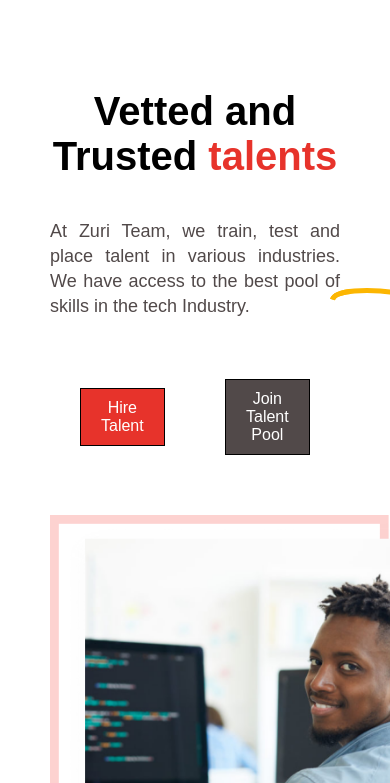
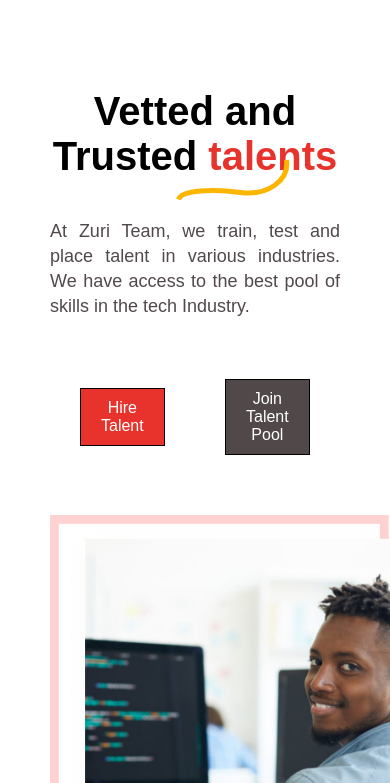
Before and after one commit to tijesus/Zuripage-clone, a plain HTML site: page zuritalent.html in a window 390 px wide. Shown: the part 61-844 px from the top of the page. Drawn offline with Linux system fonts and the light colour scheme; files whose address does not match are found by name.

Commit message:
fixed overflow for after psuedo for h1

```diff
--- a/zuritalent.css
+++ b/zuritalent.css
@@ -69,6 +69,7 @@ a {
 .vett_text h1{
     color: black;
 font-size: 40px;
+text-align: center;
 }
 .vett_text #intro{
   max-width: 500px;
@@ -87,11 +88,10 @@ span{
   color: #E7332B;
 }
 .vett_text h1::after{
-  content: "";
-  background-image: url(./image/talent.zuri.team/thick-wave.svg);
+  content: url(./image/talent.zuri.team/thick-wave.svg);
   position: absolute;
-  top: 255px;
-  left: 450px;
+  top: 80px;
+  left: 47%;
   width: 20px;
 
 }
@@ -147,6 +147,7 @@ span{
   display: flex;
   align-items: center;
   width: 400px;
+  margin: 0 auto;
   justify-content: space-between;
 }
 .country img{
@@ -156,10 +157,10 @@ span{
   width: 70px;
   height: 70px;
 }
-.world h1{
+/* .world h1{
   max-width: 450px;
-  width: 100%;
-}
+  width: 50%;
+} */
 .bg_img .connect{
   margin: 80px 50px 50px 200px;
 }
@@ -318,8 +319,8 @@ footer{
     .vett_text h1::after {
     content: url(./image/talent.zuri.team/thick-wave.svg);
     position: absolute;
-    top: 165px;
-    left: 670px;
+    top: 15px;
+    left: 67%;
     width: 20px;
   }
   .bg_img{
@@ -382,8 +383,8 @@ footer {
     .vett_text h1::after {
     content: url(./image/talent.zuri.team/thick-wave.svg);
     position: absolute;
-    top: 170px;
-    left: 530px;
+    top: 20px;
+    left: 70%;
     width: 20px;
 }
 .box {
@@ -432,8 +433,8 @@ footer {
   .vett_text h1::after {
     content: url(./image/talent.zuri.team/thick-wave.svg);
     position: absolute;
-    top: 170px;
-    left: 330px;
+    top: 70px;
+    left: 45%;
     width: 20px;
   }
 footer {
```
